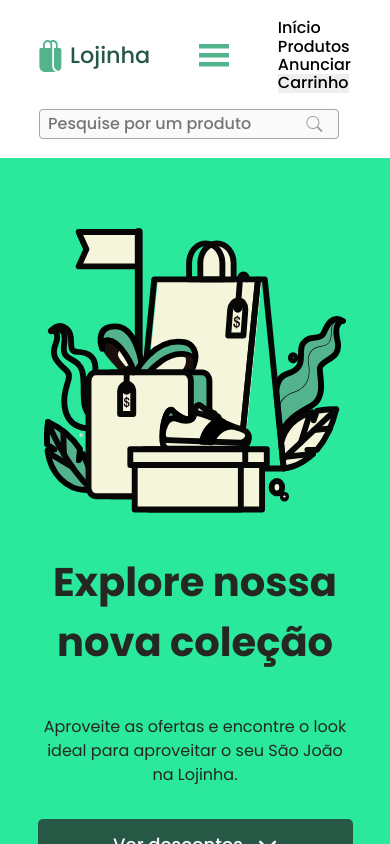
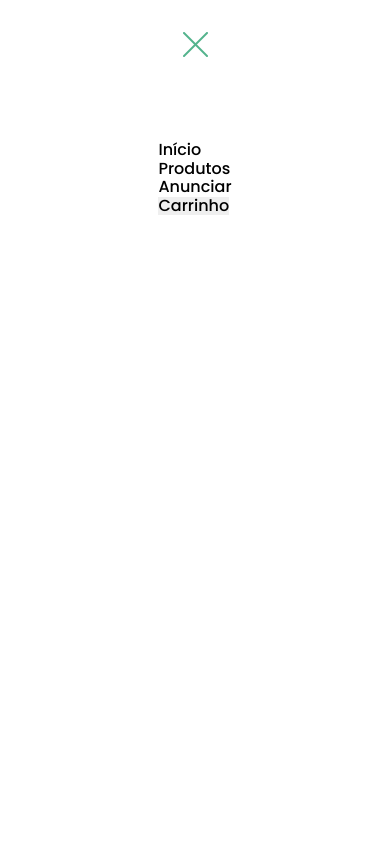
Before and after one commit to kaiocp/virtual-store, a React (Vite) app in the folder Front-End/: page / in a window 390 px wide. Both pictures are taken after a click on the picture 336 px from the left and 47 px from the top of the page. Shown: the top 844 px of the page. Built offline with nearby package versions, Linux system fonts and the light colour scheme.

Commit message:
Menu modal funcionando

```diff
--- a/Front-End/src/components/Header/Header.jsx
+++ b/Front-End/src/components/Header/Header.jsx
@@ -22,7 +22,7 @@ export default function Header() {
         <img id={styles.menuHamburguer} onClick={() => setIsModalVisible(true)} src={MenuHamburguer}/>
         {isModalVisible ?
         <ModalMenu>
-          <NavbarMobile/>
+          <NavbarMobile onClose={() => setIsModalVisible(false)}/>
         </ModalMenu>: null}
         <div className={styles.navbarDiv} id={styles.navbarDiv}>
           <Navbar/>
--- a/Front-End/src/components/Header/ModalMenu.jsx
+++ b/Front-End/src/components/Header/ModalMenu.jsx
@@ -1,11 +1,11 @@
 import { Link } from 'react-router-dom';
-
+import styles from './ModalMenu.module.css'
 export default function ModalMenu({children}) {
   return (
-    <section className='modal'>
+    <div>
       <div>
         {children}
       </div>
-    </section>
+    </div>
   )
 }
--- a/Front-End/src/components/Header/ModalMenu.module.css
+++ b/Front-End/src/components/Header/ModalMenu.module.css
@@ -0,0 +1,20 @@
+.sectionModal {
+    position: absolute;
+    display: flex;
+    flex-direction: column;
+    align-items: center;
+    gap: 5rem;
+    padding: 2rem;
+    top: 0;
+    left: 0;
+    right: 0;
+    bottom: 0;
+    width: 100%;
+    height: 100%;
+    z-index: 5;
+    background-color: white;
+}
+
+.iconeFechar {
+    z-index: 6;
+}
--- a/Front-End/src/components/Header/NavbarMobile.jsx
+++ b/Front-End/src/components/Header/NavbarMobile.jsx
@@ -1,13 +1,18 @@
 import { Link } from 'react-router-dom';
-export default function NavbarMobile() {
+import styles from './ModalMenu.module.css'
+import IconeFechar from './imagens/IconeFechar.svg'
+export default function NavbarMobile({onClose= () => {}}) {
   return (
-    <nav>
-      <ul>
+    <section className={styles.sectionModal}>
+      <div>
+        <img className={styles.iconeFechar} src={IconeFechar} onClick={onClose}/>
+      </div>
+      <ul className={styles.linksNav}>
         <li><Link to="/">Início</Link></li>
         <li><Link to="/produtos">Produtos</Link></li>
         <li><Link to="/anunciar">Anunciar</Link></li>
         <li><Link to="/carrinho"><button>Carrinho</button></Link></li>
       </ul>
-    </nav>
+    </section>
   )
 }
```
Also changed, not shown: Front-End/src/components/Header/imagens/IconeFechar.svg (added), Front-End/src/components/Header/styles.scss (deleted).
